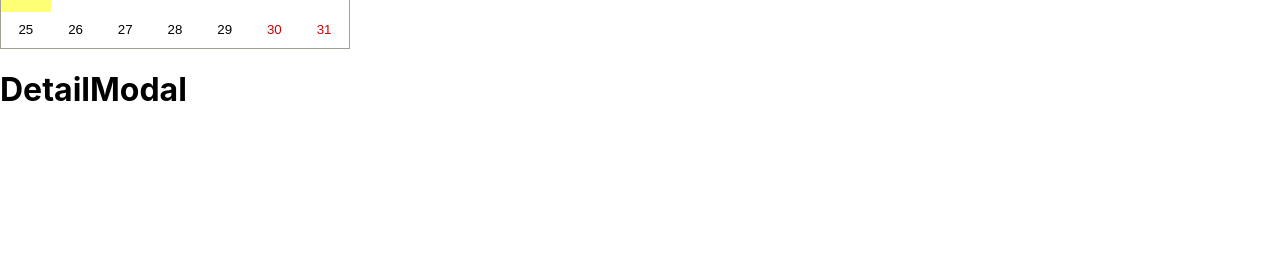
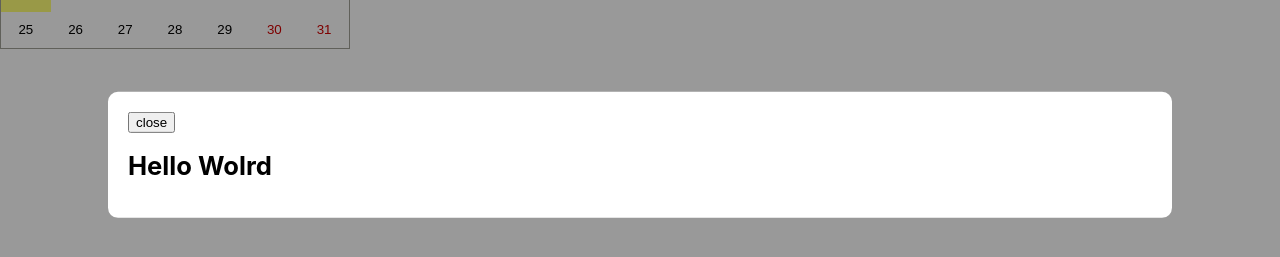
Before and after one commit to paulschnetzer/sport-calendar, a React (Create React App) app in the folder client/: page / in a window 1280 px wide. Both pictures are taken after a click on the button "10". Shown: the part 245-502 px from the top of the page. Built offline with nearby package versions, Linux system fonts and the light colour scheme; no server answers.

Commit message:
Made the DetailModal pop up and close

```diff
--- a/client/src/App.js
+++ b/client/src/App.js
@@ -5,14 +5,16 @@ import DetailModal from './components/DetailModal';
 function App() {
   const [inputModal, setInputModal] = useState(false);
   const [sportTypes, setSportTypes] = useState([]);
+  const [detailModal, setDetailModal] = useState(false);
   return (
     <div>
       <Calendar
         setInputModal={setInputModal}
         sportTypes={sportTypes}
         setSportTypes={setSportTypes}
+        setDetailModal={setDetailModal}
       />
-      <DetailModal />
+      <DetailModal detailModal={detailModal} setDetailModal={setDetailModal} />
       <InputModal
         inputModal={inputModal}
         setInputModal={setInputModal}
--- a/client/src/components/Calendar.jsx
+++ b/client/src/components/Calendar.jsx
@@ -37,6 +37,7 @@ export default function Calendar(props) {
 
   const handleOnChange = (date) => {
     setDate(date);
+    props.setDetailModal(true);
   };
 
   useEffect(() => {
--- a/client/src/components/DetailModal.jsx
+++ b/client/src/components/DetailModal.jsx
@@ -1,9 +1,39 @@
 import React from 'react';
+/** @jsxImportSource @emotion/react */
+import { css } from '@emotion/react';
 
-export default function DetailModal() {
+const styles = () => css`
+  position: fixed;
+  top: 50%;
+  left: 50%;
+  transform: translate(-50%, -50%);
+  padding: 20px;
+  width: 80vw;
+  z-index: 1000;
+  background-color: white;
+  border-radius: 10px;
+  font-size: 80%;
+`;
+const overlay = () => css`
+  position: fixed;
+  top: 0;
+  left: 0;
+  bottom: 0;
+  right: 0;
+  background-color: rgba(0, 0, 0, 0.4);
+  z-index: 1000;
+`;
+
+export default function DetailModal(props) {
+  if (!props.detailModal) return null;
   return (
-    <div>
-      <h1>DetailModal</h1>
-    </div>
+    <>
+      <div css={overlay()}>
+        <div css={styles()}>
+          <button onClick={() => props.setDetailModal(false)}>close</button>
+          <h1>Hello Wolrd</h1>
+        </div>
+      </div>
+    </>
   );
 }
```
Also changed, not shown: 1 other file (tests, documents, lock files or other folders).
